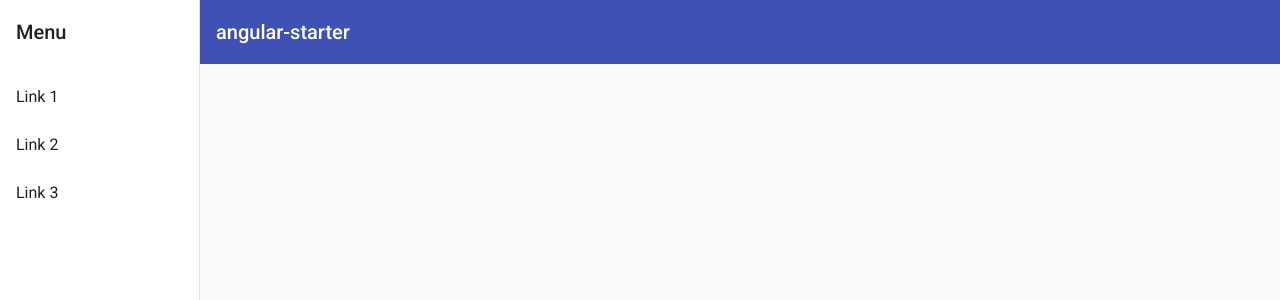
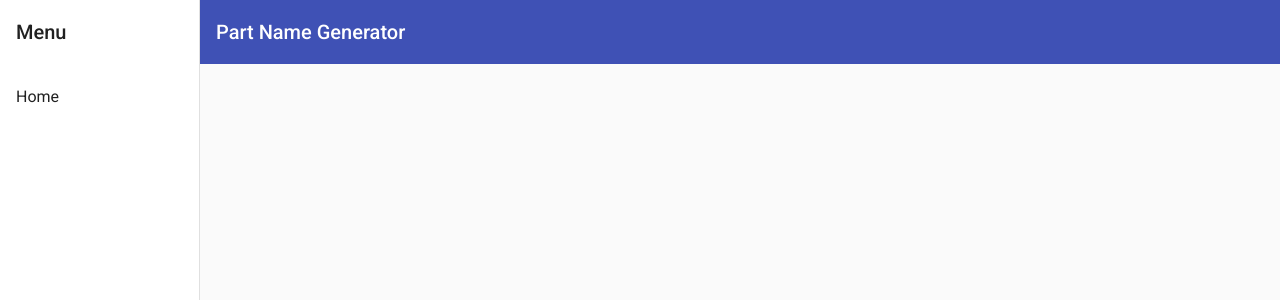
Before and after one commit to cameroncoats/part-namer, an Angular app: page / in a window 1280 px wide. Shown: the top 300 px of the page. Built offline with nearby package versions, Linux system fonts and the light colour scheme; what @ngneat/transloco would draw is missing.

Commit message:
remove unused nav items

```diff
--- a/src/app/navbar/navbar.component.html
+++ b/src/app/navbar/navbar.component.html
@@ -5,9 +5,7 @@
       [opened]="(isHandset$ | async) === false">
     <mat-toolbar>Menu</mat-toolbar>
     <mat-nav-list>
-      <a mat-list-item href="#">Link 1</a>
-      <a mat-list-item href="#">Link 2</a>
-      <a mat-list-item href="#">Link 3</a>
+      <a mat-list-item href="#">Home</a>
     </mat-nav-list>
   </mat-sidenav>
   <mat-sidenav-content>
@@ -20,7 +18,7 @@
         *ngIf="isHandset$ | async">
         <mat-icon aria-label="Side nav toggle icon">menu</mat-icon>
       </button>
-      <span>angular-starter</span>
+      <span>Part Name Generator</span>
     </mat-toolbar>
     <!-- Add Content Here -->
   </mat-sidenav-content>
```
